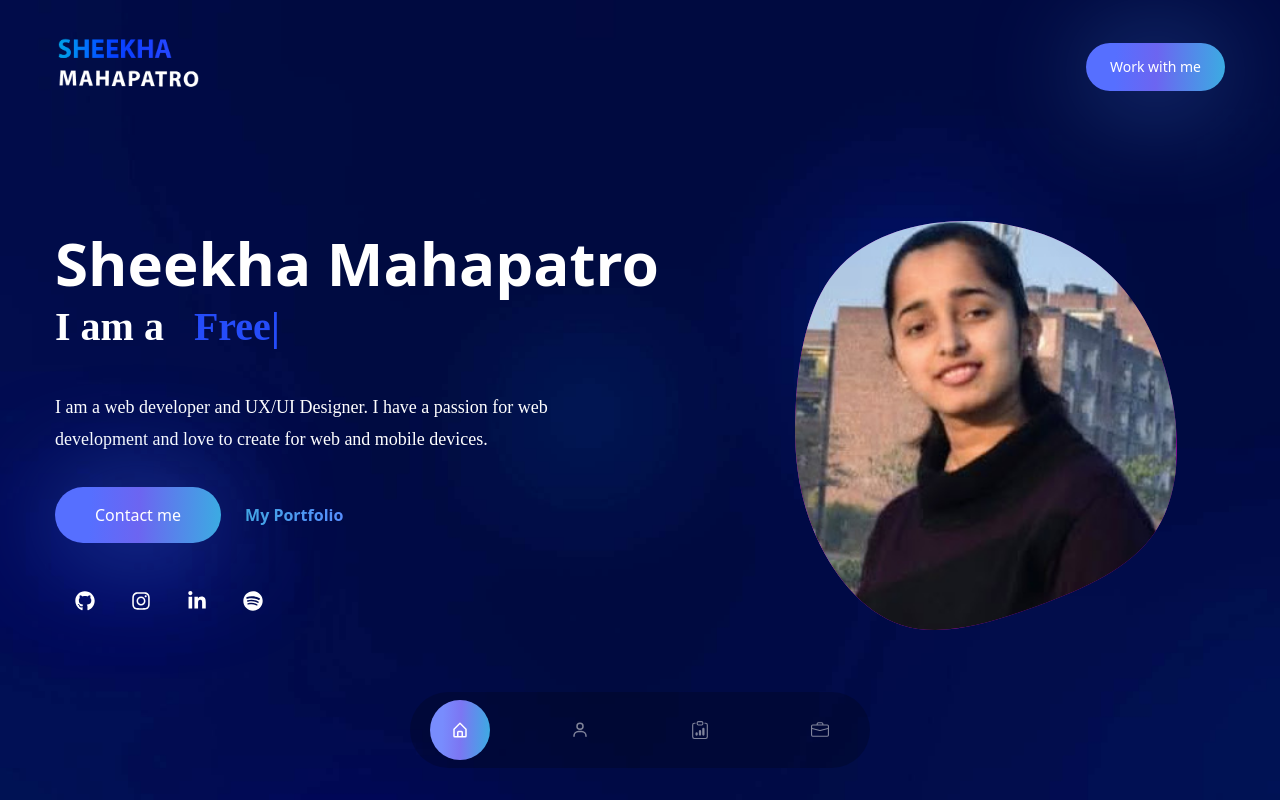
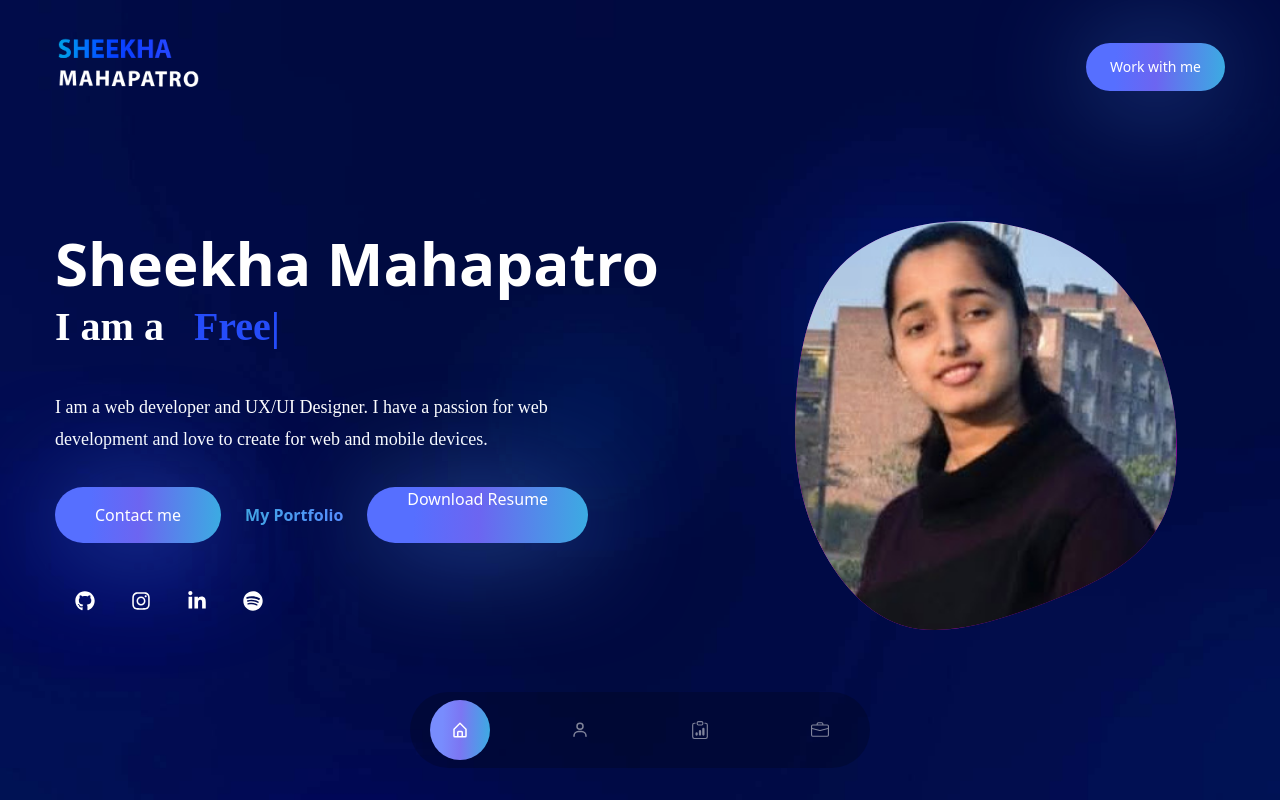
Before and after one commit to Sheekhamahapatro/MyPortfolio, a React (Create React App) app: page / in a window 1280 px wide. Shown: the top 800 px of the page. Built offline with nearby package versions, Linux system fonts and the light colour scheme; grey boxes are pictures that could not be loaded.

Commit message:
Update Banner.js
resume

```diff
--- a/src/components/Banner.js
+++ b/src/components/Banner.js
@@ -64,10 +64,20 @@ const Banner = () => {
   initial="hidden"
   whileInView={'show'}
   viewport={{once:false, amount:0.7}}
-           className='flex max-w-max gap-x-6 items-center mb-12 mx-auto lg:mx-0'>
+  className='flex flex-wrap gap-6 items-center mb-12 mx-auto lg:mx-0'>
+
   <button className='btn btn-lg'>Contact me</button>
+
   <a href='#' className='text-gradient btn-link'>
     My Portfolio
+  </a>
+
+  <a
+    href='/Sheekha_Mahapatro_Resume.pdf'
+    download
+    className='btn btn-lg'
+  >
+    Download Resume
   </a>
 </motion.div>
           {/* Socials */}
```
Lines whose indentation alone changed are shown as unchanged.
